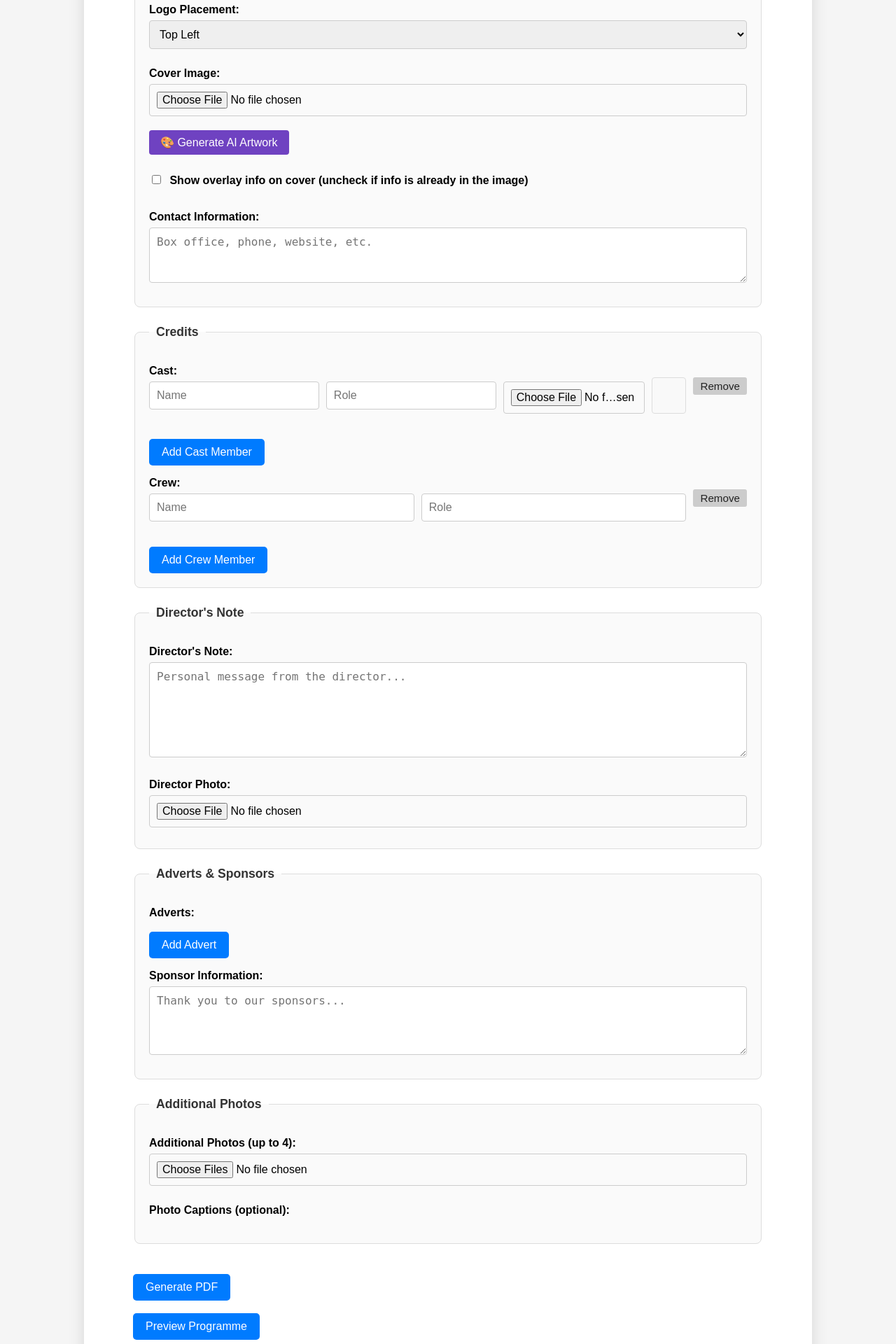
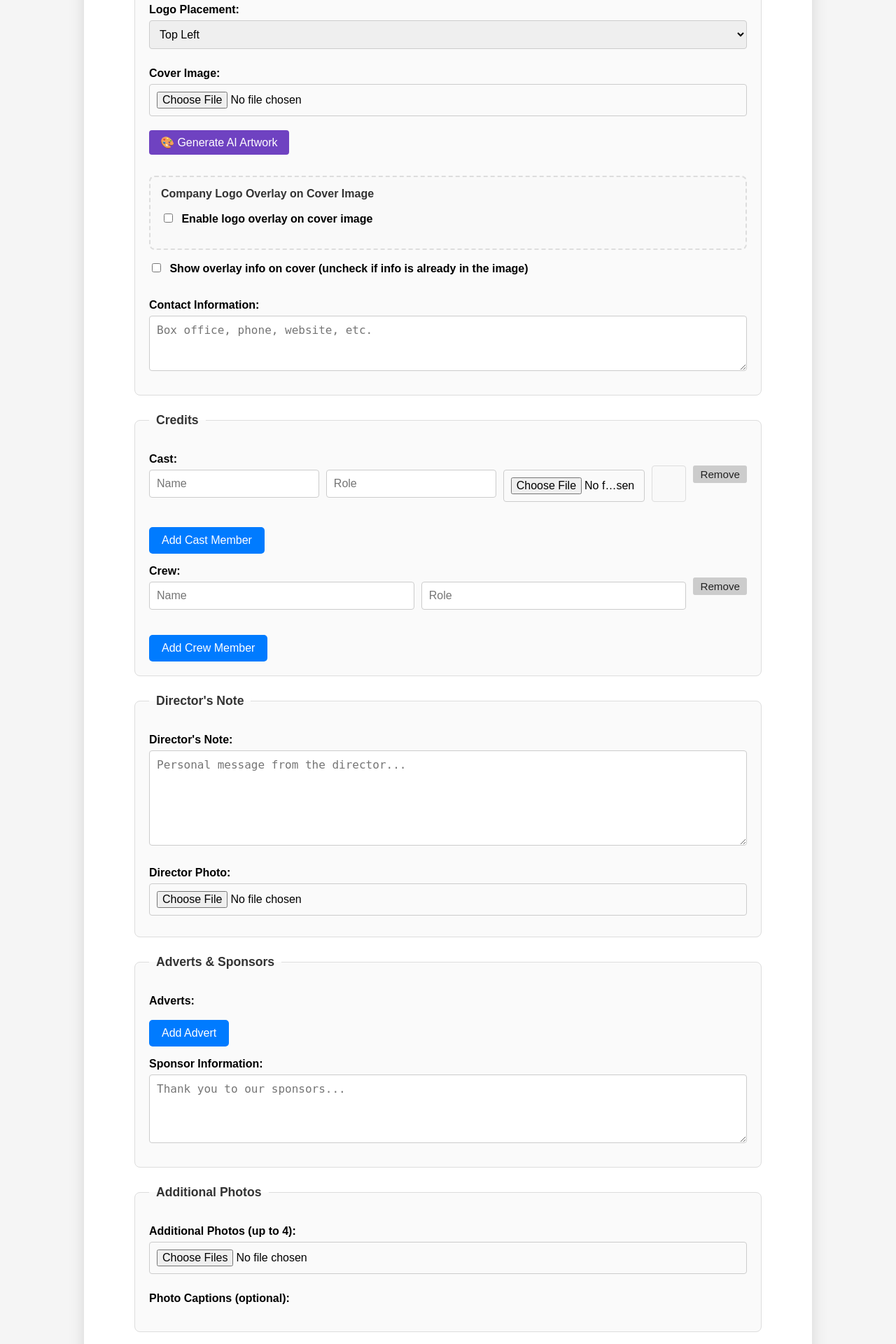
Before and after one commit to monsterlimo/play-maker, a Node server app: page / in a window 1280 px wide. Shown: the part 1080-3000 px from the top of the page at 70% size. Run offline with Node 20, Linux system fonts and the light colour scheme.

Commit message:
Implement company logo overlay feature with full functionality
Co-authored-by: monsterlimo <10281830+monsterlimo@users.noreply.github.com>

```diff
--- a/package.json
+++ b/package.json
@@ -12,6 +12,7 @@
     "ejs": "^3.1.9",
     "express": "^4.19.2",
     "multer": "^1.4.5-lts.1",
-    "pdfkit": "^0.15.0"
+    "pdfkit": "^0.15.0",
+    "sharp": "^0.34.3"
   }
 }
--- a/server.js
+++ b/server.js
@@ -5,6 +5,8 @@ const PDFDocument = require('pdfkit');
 const fs = require('fs');
 // AI artwork prototype - imports for API calls
 const https = require('https');
+// Company logo overlay feature - Image composition library
+const sharp = require('sharp');
 
 const app = express();
 const PORT = process.env.PORT || 3002;
@@ -188,8 +190,81 @@ app.post('/generate-ai-artwork', express.json(), (req, res) => {
   apiReq.end();
 });
 
+// Company logo overlay feature - Function to create composite cover image with logo overlay
+async function createCompositeImage(coverImagePath, logoPath, position, size) {
+  try {
+    // Read the cover image
+    const coverBuffer = await sharp(coverImagePath).toBuffer();
+    const coverMeta = await sharp(coverImagePath).metadata();
+
+    // Read and resize the logo based on the size parameter
+    const sizeMap = { small: 0.1, medium: 0.15, large: 0.2 };
+    const sizeRatio = sizeMap[size] || 0.15;
+    const logoSize = Math.min(coverMeta.width * sizeRatio, coverMeta.height * sizeRatio);
+
+    const logoBuffer = await sharp(logoPath)
+      .resize(Math.round(logoSize), Math.round(logoSize), {
+        fit: 'inside',
+        withoutEnlargement: true
+      })
+      .toBuffer();
+
+    const logoMeta = await sharp(logoBuffer).metadata();
+
+    // Calculate position based on placement option
+    let left, top;
+    const margin = 20; // 20px margin from edges
+
+    switch(position) {
+      case 'top-left':
+        left = margin;
+        top = margin;
+        break;
+      case 'top-center':
+        left = Math.round((coverMeta.width - logoMeta.width) / 2);
+        top = margin;
+        break;
+      case 'top-right':
+        left = coverMeta.width - logoMeta.width - margin;
+        top = margin;
+        break;
+      case 'bottom-left':
+        left = margin;
+        top = coverMeta.height - logoMeta.height - margin;
+        break;
+      case 'bottom-right':
+        left = coverMeta.width - logoMeta.width - margin;
+        top = coverMeta.height - logoMeta.height - margin;
+        break;
+      case 'center':
+      default:
+        left = Math.round((coverMeta.width - logoMeta.width) / 2);
+        top = Math.round((coverMeta.height - logoMeta.height) / 2);
+        break;
+    }
+
+    // Create composite image
+    const compositeBuffer = await sharp(coverBuffer)
+      .composite([{
+        input: logoBuffer,
+        left: Math.max(0, left),
+        top: Math.max(0, top)
+      }])
+      .toBuffer();
+
+    // Save composite image
+    const outputPath = coverImagePath.replace(/\.(jpg|jpeg|png)$/i, '_with_logo.$1');
+    await sharp(compositeBuffer).toFile(outputPath);
+
+    return outputPath;
+  } catch (error) {
+    console.error('Error creating composite image:', error);
+    return coverImagePath; // Return original if composite creation fails
+  }
+}
+
 // POST: Generate PDF
-app.post('/generate', upload.fields(uploadFields), (req, res) => {
+app.post('/generate', upload.fields(uploadFields), async (req, res) => {
   const {
     theme = 'classic',
     playName,
@@ -201,7 +276,11 @@ app.post('/generate', upload.fields(uploadFields), (req, res) => {
     directorNote,
     sponsorInfo,
     overlayInfo,
-    logoPlacement = 'top-left' // Client feedback enhancement: Logo placement option
+    logoPlacement = 'top-left', // Client feedback enhancement: Logo placement option
+    // Company logo overlay feature - New parameters for logo overlay on cover image
+    enableLogoOverlay,
+    overlayPosition = 'top-left',
+    overlaySize = 'medium'
   } = req.body;
 
   // Parse cast/crew arrays
@@ -248,6 +327,23 @@ app.post('/generate', upload.fields(uploadFields), (req, res) => {
   const coverFile = req.files && req.files.coverImage ? req.files.coverImage[0] : null;
   const directorPhotoFile = req.files && req.files.directorPhoto ? req.files.directorPhoto[0] : null;
   const additionalPhotos = req.files && req.files.photos ? req.files.photos : [];
+
+  // Company logo overlay feature - Create composite cover image if overlay is enabled
+  let finalCoverImagePath = coverFile ? coverFile.path : null;
+  if (enableLogoOverlay && coverFile && logoFile && fs.existsSync(coverFile.path) && fs.existsSync(logoFile.path)) {
+    try {
+      finalCoverImagePath = await createCompositeImage(
+        coverFile.path,
+        logoFile.path,
+        overlayPosition,
+        overlaySize
+      );
+      console.log('Created composite cover image with logo overlay:', finalCoverImagePath);
+    } catch (error) {
+      console.error('Failed to create composite image, using original cover:', error);
+      finalCoverImagePath = coverFile.path;
+    }
+  }
 
   // Theme config
   const t = themes[theme] || themes.classic;
@@ -356,11 +452,11 @@ app.post('/generate', upload.fields(uploadFields), (req, res) => {
   }
 
   // Cover image (if available and large)
-  if (coverFile) {
-    if (fs.existsSync(coverFile.path)) {
+  if (finalCoverImagePath) {
+    if (fs.existsSync(finalCoverImagePath)) {
       try {
         doc.addPage({ size: 'A5', margin: 0 }); // No margin for full bleed
-        doc.image(coverFile.path, 0, 0, {
+        doc.image(finalCoverImagePath, 0, 0, {
           width: doc.page.width,
           height: doc.page.height
         });
@@ -399,8 +495,8 @@ app.post('/generate', upload.fields(uploadFields), (req, res) => {
   }
 
   // Title page (if no cover image or overlay info is disabled)
-  if (!coverFile || !overlayInfo) {
-    if (coverFile) {
+  if (!finalCoverImagePath || !overlayInfo) {
+    if (finalCoverImagePath) {
       doc.addPage({ size: 'A5', margin: 40 });
       addThemedBorder();
     }
--- a/views/form.ejs
+++ b/views/form.ejs
@@ -64,6 +64,41 @@
         <button type="button" id="generateAiArtworkBtn" style="margin: 10px 0; background: #6f42c1; color: white; padding: 8px 16px; border: none; border-radius: 4px; cursor: pointer;">🎨 Generate AI Artwork</button>
         <div id="ai-artwork-status" style="margin: 5px 0; font-size: 0.9em; color: #666;"></div>
         <div id="cover-preview"></div>
+
+        <!-- Company logo overlay feature - Logo overlay on cover image -->
+        <div id="logo-overlay-section" style="margin-top: 20px; padding: 15px; border: 2px dashed #ddd; border-radius: 8px; background: #f9f9f9;">
+          <h4 style="margin: 0 0 10px 0; color: #333;">Company Logo Overlay on Cover Image</h4>
+          <label>
+            <input type="checkbox" id="enableLogoOverlay" name="enableLogoOverlay" value="true">
+            Enable logo overlay on cover image
+          </label><br>
+
+          <div id="logo-overlay-controls" style="margin-top: 10px; display: none;">
+            <label for="overlayPosition">Logo Position on Cover:</label>
+            <select id="overlayPosition" name="overlayPosition">
+              <option value="top-left">Top Left</option>
+              <option value="top-center">Top Center</option>
+              <option value="top-right">Top Right</option>
+              <option value="bottom-left">Bottom Left</option>
+              <option value="bottom-right">Bottom Right</option>
+              <option value="center">Center</option>
+            </select><br>
+
+            <label for="overlaySize">Logo Size:</label>
+            <select id="overlaySize" name="overlaySize">
+              <option value="small">Small (10%)</option>
+              <option value="medium" selected>Medium (15%)</option>
+              <option value="large">Large (20%)</option>
+            </select><br>
+
+            <div id="overlay-preview" style="margin-top: 15px; border: 1px solid #ccc; border-radius: 4px; background: #fff; position: relative; display: none;">
+              <div style="text-align: center; padding: 10px; font-weight: bold; color: #666;">Cover Image + Logo Overlay Preview</div>
+              <div id="overlay-preview-container" style="position: relative; display: inline-block; margin: 10px;">
+                <!-- Preview will be inserted here by JavaScript -->
+              </div>
+            </div>
+          </div>
+        </div>
 
         <label>
           <input type="checkbox" id="overlayInfo" name="overlayInfo" value="true">
@@ -255,6 +290,83 @@
       const input = document.getElementById('directorPhoto');
       const preview = document.getElementById('director-photo-preview');
       previewSinglePhoto(input, preview);
+    }
+
+    // Company logo overlay feature - Logo overlay preview and positioning
+    function updateLogoOverlayPreview() {
+      const coverInput = document.getElementById('coverImage');
+      const logoInput = document.getElementById('logo');
+      const overlayEnabled = document.getElementById('enableLogoOverlay').checked;
+      const overlayPreview = document.getElementById('overlay-preview');
+      const overlayContainer = document.getElementById('overlay-preview-container');
+
+      if (!overlayEnabled || !coverInput.files[0] || !logoInput.files[0]) {
+        overlayPreview.style.display = 'none';
+        return;
+      }
+
+      overlayPreview.style.display = 'block';
+
+      const coverFile = coverInput.files[0];
+      const logoFile = logoInput.files[0];
+      const position = document.getElementById('overlayPosition').value;
+      const size = document.getElementById('overlaySize').value;
+
+      // Create cover image preview
+      const coverReader = new FileReader();
+      coverReader.onload = function(e) {
+        // Create logo preview
+        const logoReader = new FileReader();
+        logoReader.onload = function(logoE) {
+          // Calculate logo size based on selection
+          const sizeMap = { small: '10%', medium: '15%', large: '20%' };
+          const logoSize = sizeMap[size];
+
+          // Calculate position styles
+          let positionStyles = '';
+          switch(position) {
+            case 'top-left':
+              positionStyles = 'top: 10px; left: 10px;';
+              break;
+            case 'top-center':
+              positionStyles = 'top: 10px; left: 50%; transform: translateX(-50%);';
+              break;
+            case 'top-right':
+              positionStyles = 'top: 10px; right: 10px;';
+              break;
+            case 'bottom-left':
+              positionStyles = 'bottom: 10px; left: 10px;';
+              break;
+            case 'bottom-right':
+              positionStyles = 'bottom: 10px; right: 10px;';
+              break;
+            case 'center':
+              positionStyles = 'top: 50%; left: 50%; transform: translate(-50%, -50%);';
+              break;
+          }
+
+          overlayContainer.innerHTML = `
+            <div style="position: relative; display: inline-block;">
+              <img src="${e.target.result}" style="max-width: 300px; max-height: 400px; display: block; border-radius: 4px;" alt="Cover preview">
+              <img src="${logoE.target.result}" style="position: absolute; ${positionStyles} max-width: ${logoSize}; max-height: ${logoSize}; z-index: 10; border-radius: 2px; box-shadow: 0 2px 4px rgba(0,0,0,0.3);" alt="Logo overlay">
+            </div>
+          `;
+        };
+        logoReader.readAsDataURL(logoFile);
+      };
+      coverReader.readAsDataURL(coverFile);
+    }
+
+    function toggleLogoOverlayControls() {
+      const enabled = document.getElementById('enableLogoOverlay').checked;
+      const controls = document.getElementById('logo-overlay-controls');
+      controls.style.display = enabled ? 'block' : 'none';
+
+      if (enabled) {
+        updateLogoOverlayPreview();
+      } else {
+        document.getElementById('overlay-preview').style.display = 'none';
+      }
     }
 
     function loadSample() {
@@ -621,16 +733,23 @@
       });
       document.getElementById('logo').addEventListener('change', function() {
         previewLogo();
+        updateLogoOverlayPreview(); // Company logo overlay feature
         showPreview();
       });
       document.getElementById('coverImage').addEventListener('change', function() {
         previewCover();
+        updateLogoOverlayPreview(); // Company logo overlay feature
         showPreview();
       });
       document.getElementById('directorPhoto').addEventListener('change', function() {
         previewDirectorPhoto();
         showPreview();
       });
+
+      // Company logo overlay feature - Event listeners for logo overlay controls
+      document.getElementById('enableLogoOverlay').addEventListener('change', toggleLogoOverlayControls);
+      document.getElementById('overlayPosition').addEventListener('change', updateLogoOverlayPreview);
+      document.getElementById('overlaySize').addEventListener('change', updateLogoOverlayPreview);
 
       // Form input event listener for live preview
       document.getElementById('programmeForm').addEventListener('input', showPreview);
```
Also changed, not shown: 4 other files.
